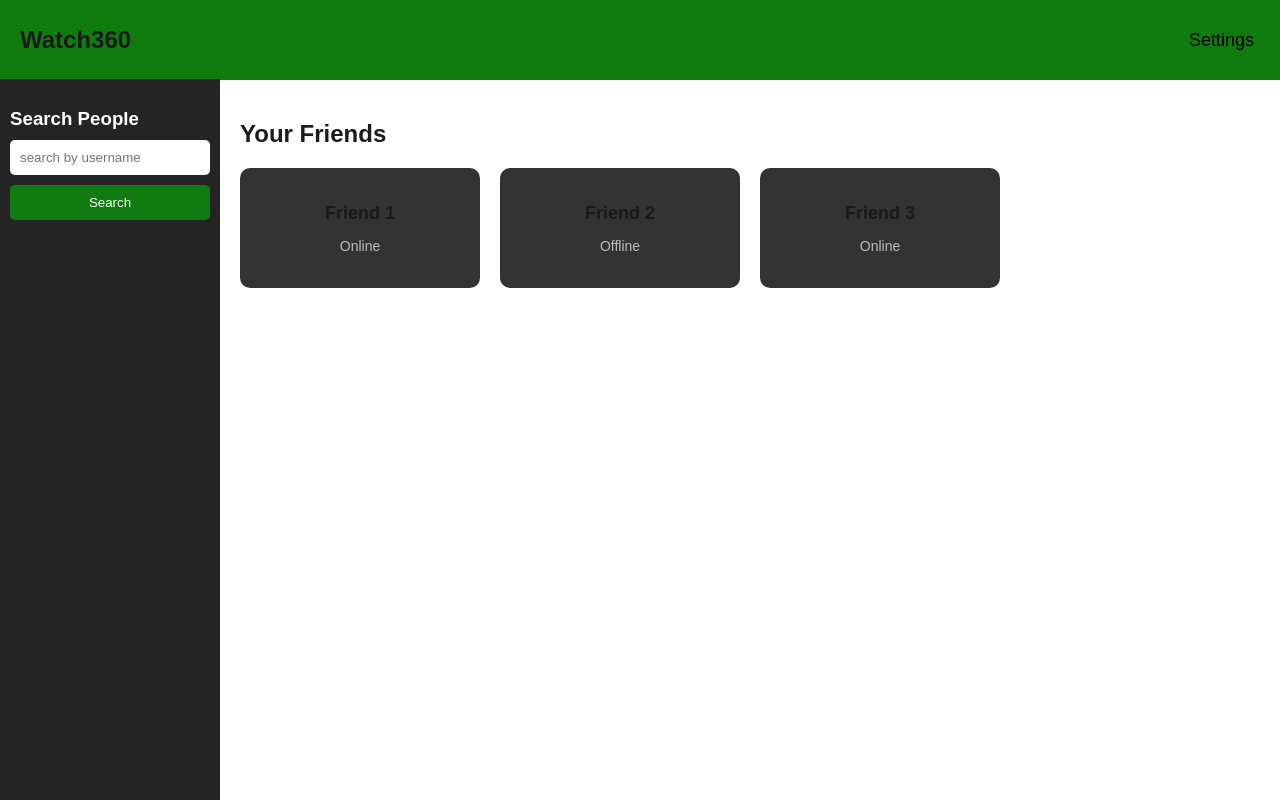
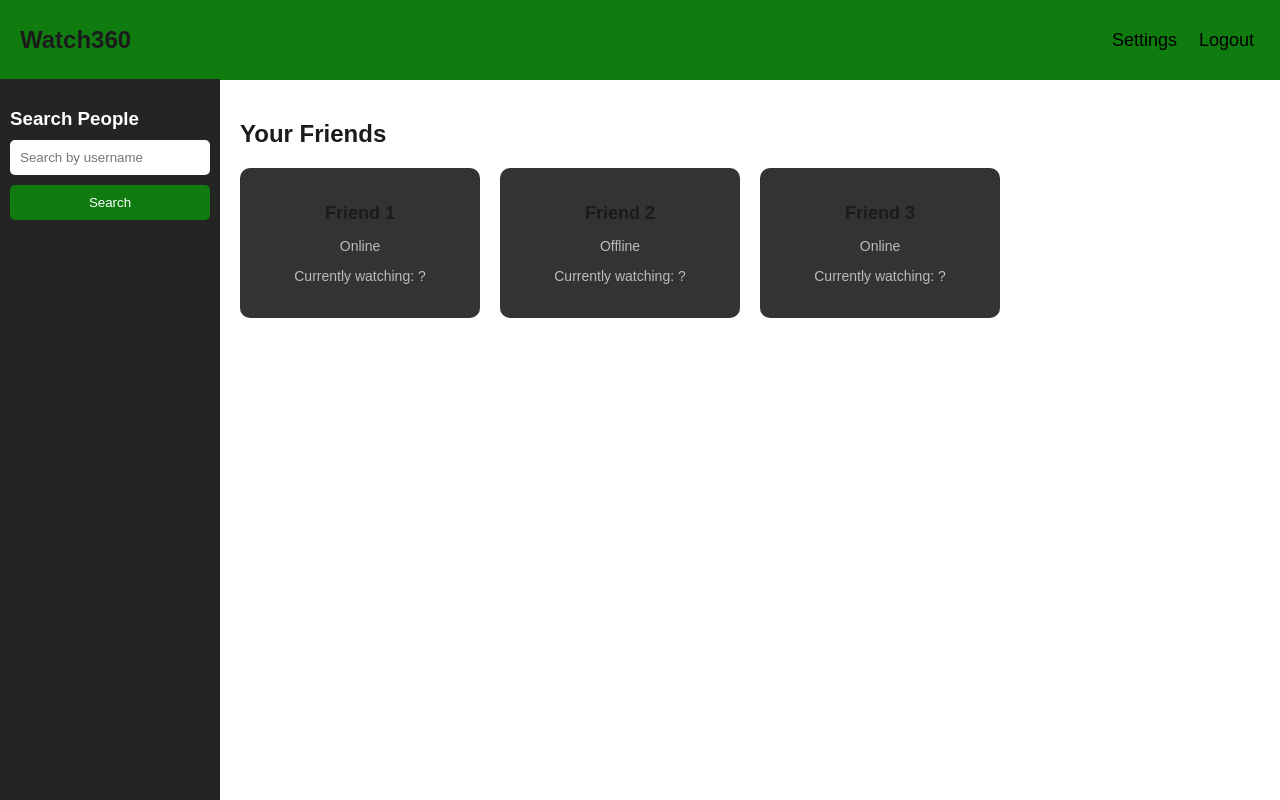
Before and after one commit to Jamesmc412/watch360, a PHP site: page /homepage.php in a window 1280 px wide. Run offline with PHP 8.4, Linux system fonts and the light colour scheme.

Commit message:
Update of homepage.php as of 10/4

```diff
--- a/homepage.php
+++ b/homepage.php
@@ -29,7 +29,12 @@
             font-size: 24px;
         }
 
-        .settings-btn {
+         .header-buttons {
+            display: flex;
+            gap: 10px; /* Space between buttons */
+        }
+
+        .header-buttons .settings-btn, .header-buttons .logout-btn {
             background-color: transparent;
             border: none;
             color: black;
@@ -39,13 +44,9 @@
             align-items: center;
         }
 
-        .settings-btn i {
+        .header-buttons .settings-btn i, .header-buttons .logout-btn i {
             margin-right: 8px;
             font-size: 24px;
-        }
-
-        .settings-btn:hover {
-            text-decoration: underline;
         }
 
         .sidebar {
@@ -109,21 +110,33 @@
             color: #bbb;
         }
 
+        .currently-watching {
+            font-size: 14px;
+            color: #ccc; /* Lighter color for "Currently watching" */
+            margin-top: 10px;
+        }
+
+
     </style>
 </head>
 <body>
 
     <div class="header">
         <h1>Watch360</h1>
-        <button class="settings-btn" onclick="location.href='settings.php'">
-           Settings
-        </button>
+         <div class="header-buttons">
+            <button class="settings-btn" onclick="location.href='settings.php'">
+                Settings
+            </button>
+            <button class="logout-btn" onclick="location.href='logout.php'">
+                Logout
+            </button>
+        </div>
     </div>
 
     <div class="sidebar">
         <h3>Search People</h3>
         <form action="search_results.php" method="get">
-            <input type="text" name="friend_name" placeholder="search by username" required>
+            <input type="text" name="friend_name" placeholder="Search by username" required>
             <button type="submit">Search</button>
         </form>
     </div>
@@ -135,14 +148,17 @@
             <div class="friend-card">
                 <h2>Friend 1</h2>
                 <p>Online</p>
+                <p class="currently-watching">Currently watching: ?</p> <!-- Add this line -->
             </div>
             <div class="friend-card">
                 <h2>Friend 2</h2>
                 <p>Offline</p>
+                <p class="currently-watching">Currently watching: ?</p> <!-- Add this line -->
             </div>
             <div class="friend-card">
                 <h2>Friend 3</h2>
                 <p>Online</p>
+                <p class="currently-watching">Currently watching: ?</p> <!-- Add this line -->
             </div>
             <!-- Add more friends here -->
         </div>
```
